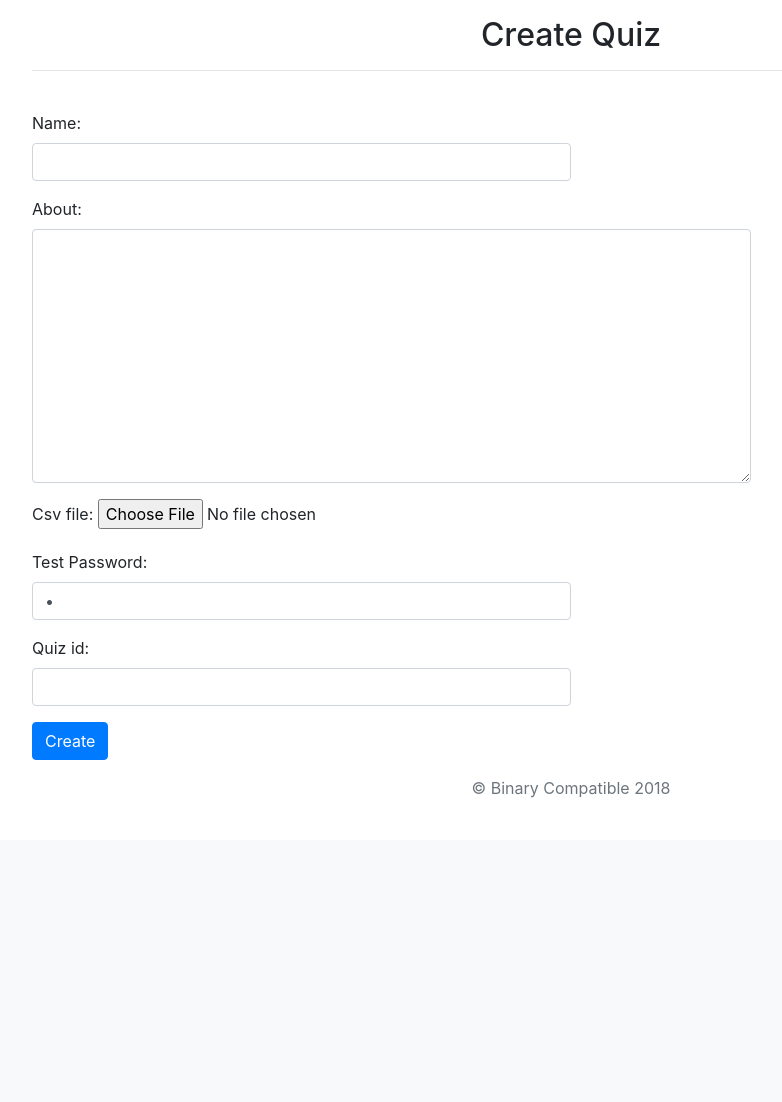
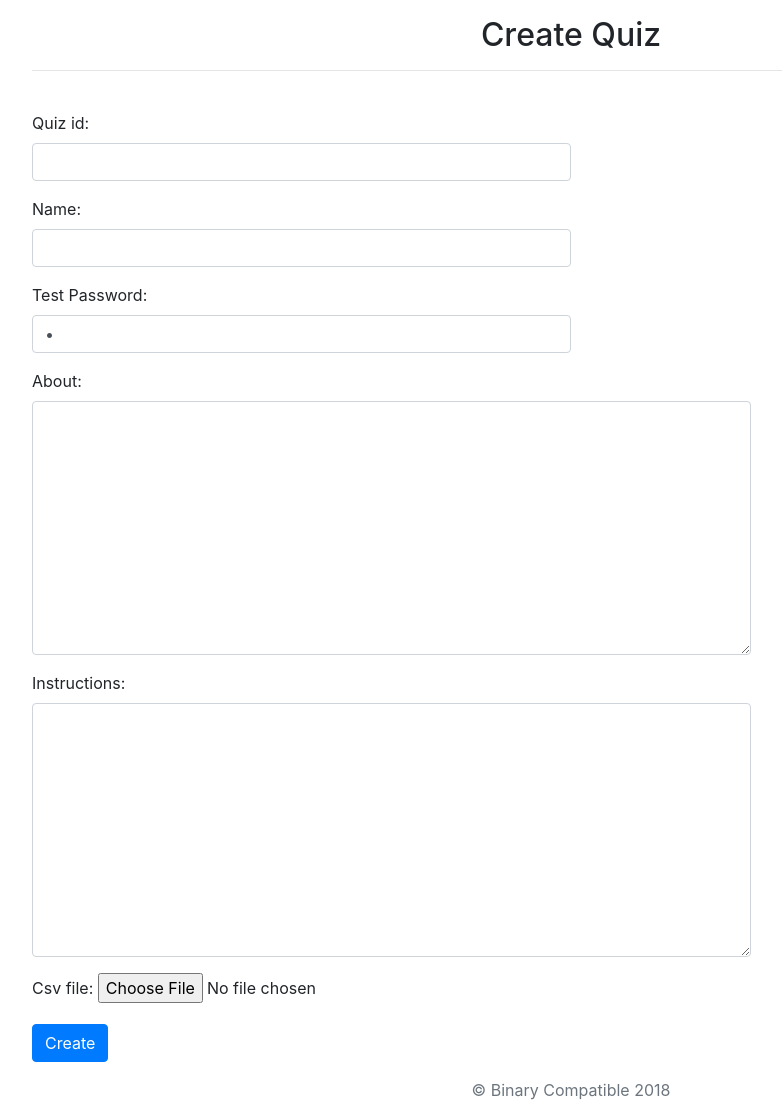
Before and after one commit to rht6226/Quizzer, a Django app: page /quiz/cook in a window 1280 px wide. Shown: the part 66-1168 px from the top of the page, without its empty margins (69-851 px from the left). Before the commit the page ends 864 px from the top, so only its background shows below. Run offline with Django 3.2, Linux system fonts and the light colour scheme; the visitor is signed in with stand-in values (Sample User, id 1); some libraries are stand-ins or nearby versions.

Commit message:
Backend - Rohit Debugging and Reorganisation. Some Model Fields were added.

```diff
--- a/Quizzer/settings.py
+++ b/Quizzer/settings.py
@@ -78,7 +78,7 @@ WSGI_APPLICATION = 'Quizzer.wsgi.application'
 DATABASES = {
     'default': {
         'ENGINE': 'django.db.backends.postgresql',
-        'NAME': 'Quizzer',
+        'NAME': 'Quizzer Pro',
         'USER': 'postgres',
         'PASSWORD': '8520',
         'HOST': 'localhost',
--- a/quiz/forms.py
+++ b/quiz/forms.py
@@ -4,10 +4,11 @@ from .models import Quiz
 class QuizForm(forms.ModelForm):
     class Meta:
         model = Quiz
-        fields = ('name', 'about', 'csv_file','Test_Password','Quiz_id')
+        fields = ('Quiz_id', 'name', 'Test_Password', 'about', 'instructions', 'csv_file',)
 
         widgets = {
             'about': forms.Textarea(attrs={'class':'form-control col-8'}),
+            'instructions': forms.Textarea(attrs={'class':'form-control col-8'}),
             'name' : forms.TextInput(attrs={'class':'form-control col-6'}),
             'Test_Password' :forms.TextInput(attrs={'type' : 'password','class':'form-control col-6'}),
 
--- a/quiz/models.py
+++ b/quiz/models.py
@@ -8,7 +8,7 @@ class Quiz(models.Model):
     about = models.TextField(max_length= 2000)
     Test_Password = models.CharField(max_length=50,default=' ')
     quizmaster =   models.ForeignKey(User, on_delete= models.CASCADE)
-    questions = models.TextField(default=' ')
+    instructions = models.TextField(default=' ')
     Quiz_id = models.CharField(max_length=50,default=' ')
 
     def __str__(self):
--- a/quiz/views.py
+++ b/quiz/views.py
@@ -40,7 +40,6 @@ def start_quiz(request):
         else:
             return render(request, 'start')
 
-@login_required(login_url = '/accounts/login')
 def clean(f):
     data = list()
     with open(f, 'r') as file:
@@ -64,6 +63,7 @@ def create(request):
             item.about = request.POST['about']
             item.Quiz_id=request.POST['Quiz_id']
             item.Test_Password=request.POST['Test_Password']
+            item.instructions = request.POST['instructions']
             item.quizmaster = request.user
             item.save()
             url = item.csv_file.url
--- a/users/templates/login.html
+++ b/users/templates/login.html
@@ -17,7 +17,7 @@ Quizzer|Login
     <form class="form-signin" method="POST" action="{% url 'login' %}">
         {% csrf_token %}
         <div class="text-center">
-            <img src="{% static 'icon.png' %}" class="d-inline-block align-top">
+            <img src="{% static 'letter-q.png' %}" width="60" class="d-inline-block align-top">
             <h1 class="h3 mb-3 font-weight-normal">Sign In</h1>
         </div>
             <label for="username">Username :</label>
--- a/users/templates/signup.html
+++ b/users/templates/signup.html
@@ -17,7 +17,7 @@ Quizzer|SignUp
         <form class="form-signin" method="POST" action="{% url 'signup' %}">
             {% csrf_token %}
             <div class="text-center">
-                <img src="{% static 'icon.png' %}" class="d-inline-block align-top">
+                <img src="{% static 'letter-q.png' %}" width="60" class="d-inline-block align-top">
                 <h1 class="h3 mb-3 font-weight-normal">Sign Up!</h1>
             </div>
                 <label for="username">Username :</label>
```
Also changed, not shown: quiz/migrations/0004_auto_20180922_0322.py (added).
